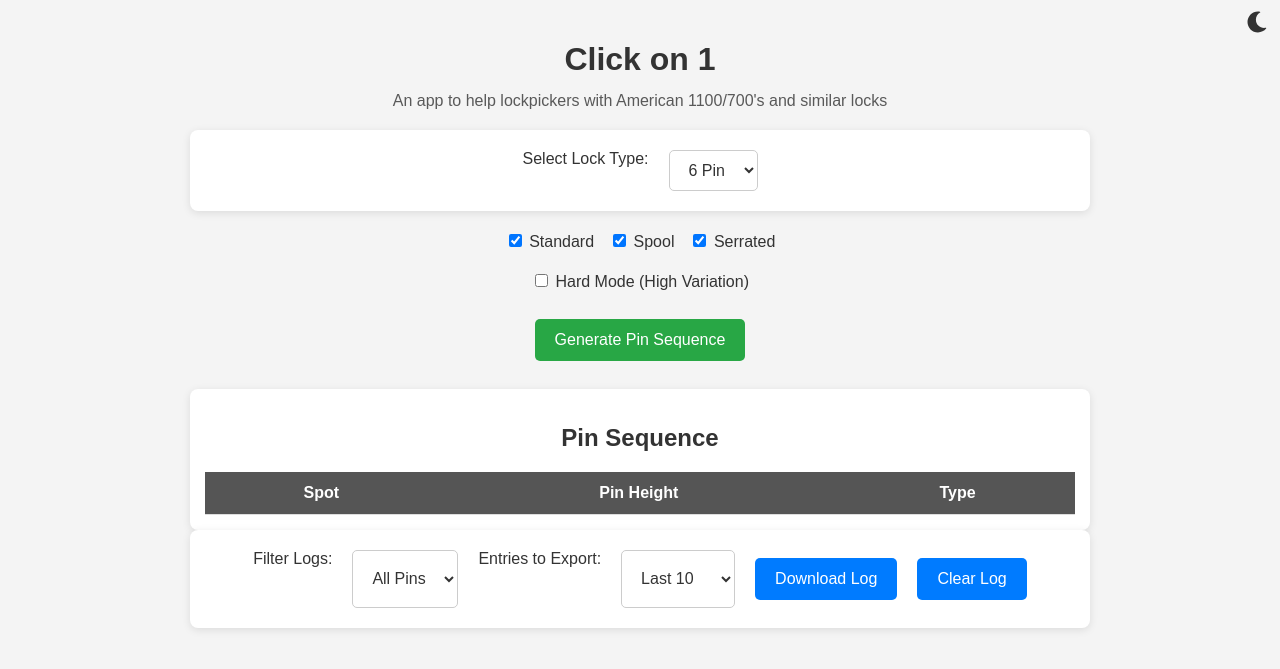
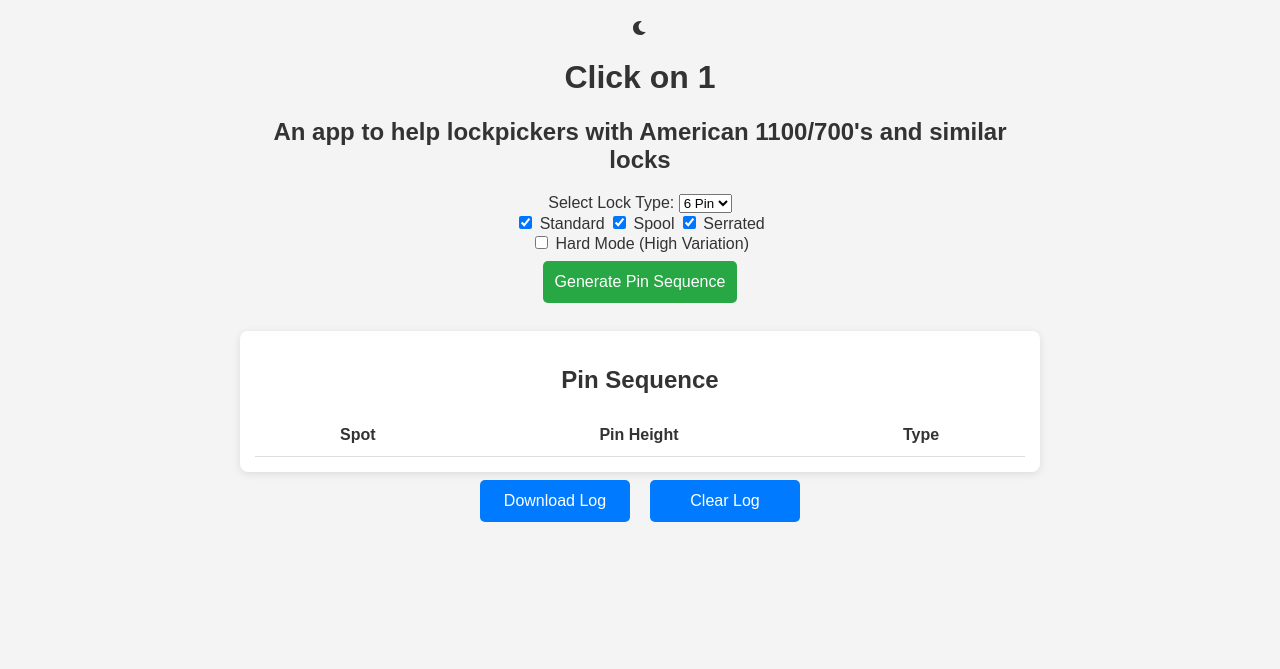
Before and after one commit to profkuns/Click-on-1, a Flask app: page / in a window 1280 px wide. Shown: the top 669 px of the page. Run offline with Flask 3, Linux system fonts and the light colour scheme; lists and menus that the app fills with data are empty.

Commit message:
buttons updated

```diff
--- a/static/style.css
+++ b/static/style.css
@@ -42,63 +42,25 @@ body {
     text-align: center;
 }
 
-/* Title and Subtitle */
-h1 {
-    font-size: 2rem;
-    margin-bottom: 5px;
+/* Buttons */
+.button-group {
+    display: flex;
+    justify-content: center;
+    flex-wrap: wrap;
+    gap: 10px;
 }
 
-.subtitle {
-    font-size: 1rem;
-    font-weight: 400;
-    color: var(--text-color);
-    margin-bottom: 20px;
-    opacity: 0.8;
-}
-
-/* Controls */
-.controls {
-    display: flex;
-    flex-direction: column;
-    gap: 15px;
-    margin-bottom: 20px;
-    padding: 15px;
-    background: var(--card-bg);
-    border-radius: 8px;
-    box-shadow: 0px 2px 8px rgba(0, 0, 0, 0.1);
-}
-
-/* Dropdowns */
-select {
-    width: 100%;
-    padding: 10px;
-    font-size: 1rem;
-    border-radius: 5px;
-    border: 1px solid #ccc;
-    background: var(--card-bg);
-    color: var(--text-color);
-    cursor: pointer;
-}
-
-/* Checkboxes */
-.checkbox-group {
-    display: flex;
-    flex-wrap: wrap;
-    justify-content: center;
-    gap: 15px;
-    margin-bottom: 20px;
-}
-
-/* Buttons */
 button {
-    width: 100%;
+    width: auto;
+    min-width: 150px;
+    max-width: 250px;
     padding: 12px;
     font-size: 1rem;
     border: none;
     border-radius: 5px;
     cursor: pointer;
     transition: 0.3s ease;
-    margin: 8px 0;  /* Adds space around buttons */
+    margin: 8px 5px;
 }
 
 .generate-btn {
@@ -121,15 +83,6 @@ button {
     background-color: #0056b3;
 }
 
-/* Dark Mode Toggle */
-.dark-mode-toggle {
-    position: absolute;
-    top: 10px;
-    right: 10px;
-    font-size: 1.5rem;
-    cursor: pointer;
-}
-
 /* Responsive Table */
 #lock-sequence {
     margin-top: 20px;
@@ -143,7 +96,6 @@ button {
 table {
     width: 100%;
     border-collapse: collapse;
-    min-width: 400px;
     background: var(--card-bg);
 }
 
@@ -153,77 +105,13 @@ th, td {
     border-bottom: 1px solid #ddd;
 }
 
-th {
-    background: var(--table-header-bg);
-    color: var(--table-header-text);
-}
-
-/* Desktop-Specific Styles */
-@media (min-width: 800px) {
-    .container {
-        max-width: 900px;
-    }
-
-    .controls {
-        flex-direction: row;
-        flex-wrap: wrap;
-        justify-content: center;
-        padding: 20px;
-        gap: 20px;
-    }
-
-    .checkbox-group {
-        flex-direction: row;
-        justify-content: center;
-    }
-
-    button {
-        width: auto;
-        padding: 12px 20px;
-    }
-
-    select {
-        width: auto;
-        padding: 10px 15px;
-    }
-}
-
-/* Mobile Optimization */
+/* Mobile */
 @media (max-width: 600px) {
-    .container {
-        width: 100%;
-        padding: 10px;
-    }
-
-    h1 {
-        font-size: 1.5rem;
-    }
-
-    .subtitle {
-        font-size: 0.9rem;
-    }
-
-    .checkbox-group {
+    .button-group {
         flex-direction: column;
         align-items: center;
     }
-
     button {
-        font-size: 0.9rem;
-        padding: 10px;
-        margin: 10px 0; /* Adds more space for touch-friendly layout */
-    }
-
-    select {
-        font-size: 0.9rem;
-        padding: 8px;
-    }
-
-    table {
-        font-size: 0.9rem;
-    }
-
-    th, td {
-        padding: 8px;
+        width: 90%;
     }
 }
--- a/templates/index.html
+++ b/templates/index.html
@@ -35,7 +35,10 @@
             <label><input type="checkbox" id="hard-mode"> Hard Mode (High Variation)</label>
         </div>
 
-        <button class="generate-btn" onclick="generateLock()">Generate Pin Sequence</button> <!-- Updated Button -->
+        <!-- Generate Button -->
+        <div class="button-group">
+            <button class="generate-btn" onclick="generateLock()">Generate Pin Sequence</button>
+        </div>
 
         <div id="lock-sequence">
             <h2>Pin Sequence</h2> <!-- Updated Heading -->
@@ -51,24 +54,8 @@
             </table>
         </div>
 
-        <div class="controls">
-            <label for="filter-type">Filter Logs:</label>
-            <select id="filter-type">
-                <option value="0">All Pins</option>
-                <option value="4">4 Pin</option>
-                <option value="5">5 Pin</option>
-                <option value="6">6 Pin</option>
-            </select>
-
-            <label for="num-entries">Entries to Export:</label>
-            <select id="num-entries">
-                <option value="10">Last 10</option>
-                <option value="25">Last 25</option>
-                <option value="50">Last 50</option>
-                <option value="100">Last 100</option>
-                <option value="0">All</option>
-            </select>
-
+        <!-- Log Buttons -->
+        <div class="button-group">
             <button class="download-btn" onclick="downloadLog()">Download Log</button>
             <button class="clear-btn" onclick="clearLog()">Clear Log</button>
         </div>
```
Also changed, not shown: other parts of templates/index.html (+2 -3 lines).
